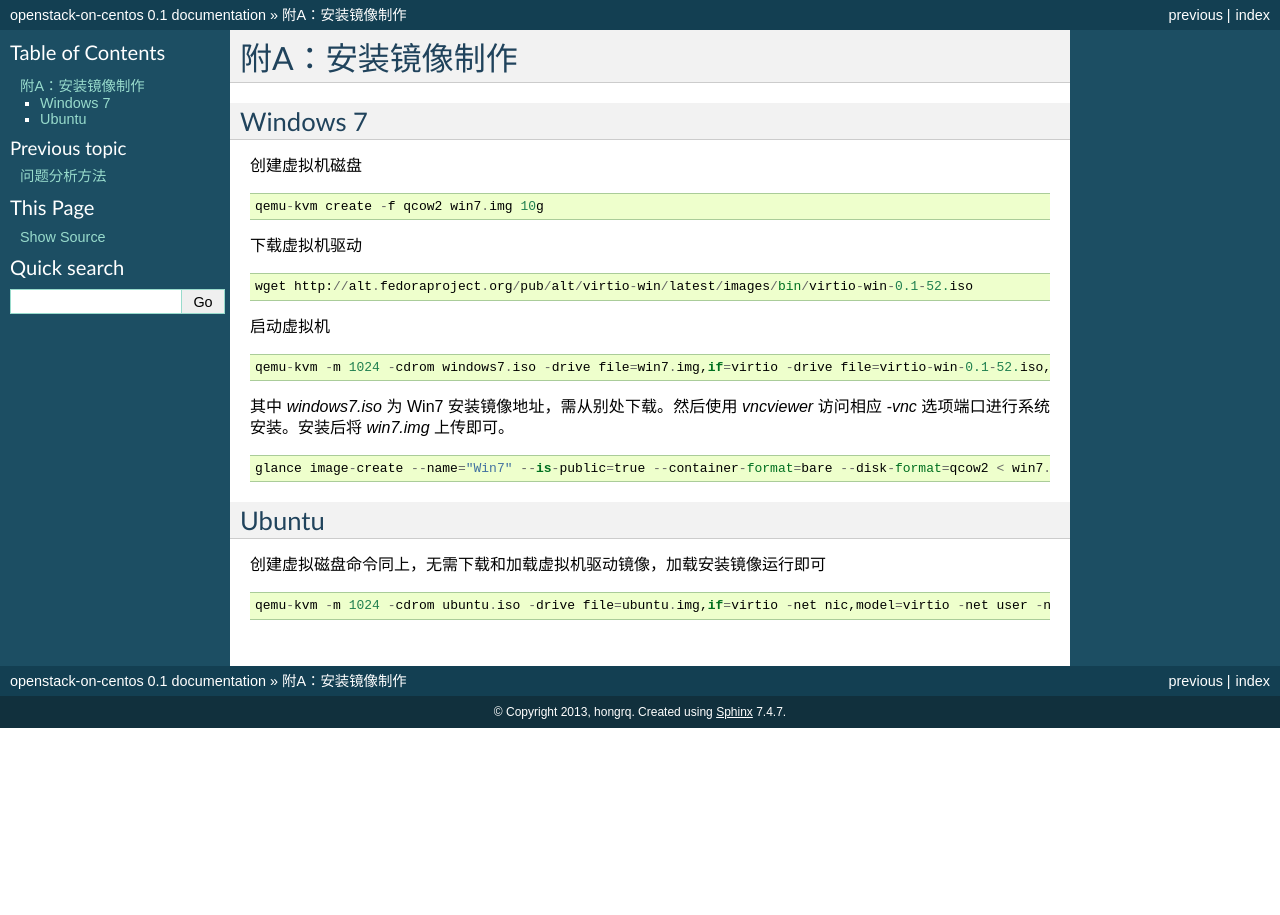
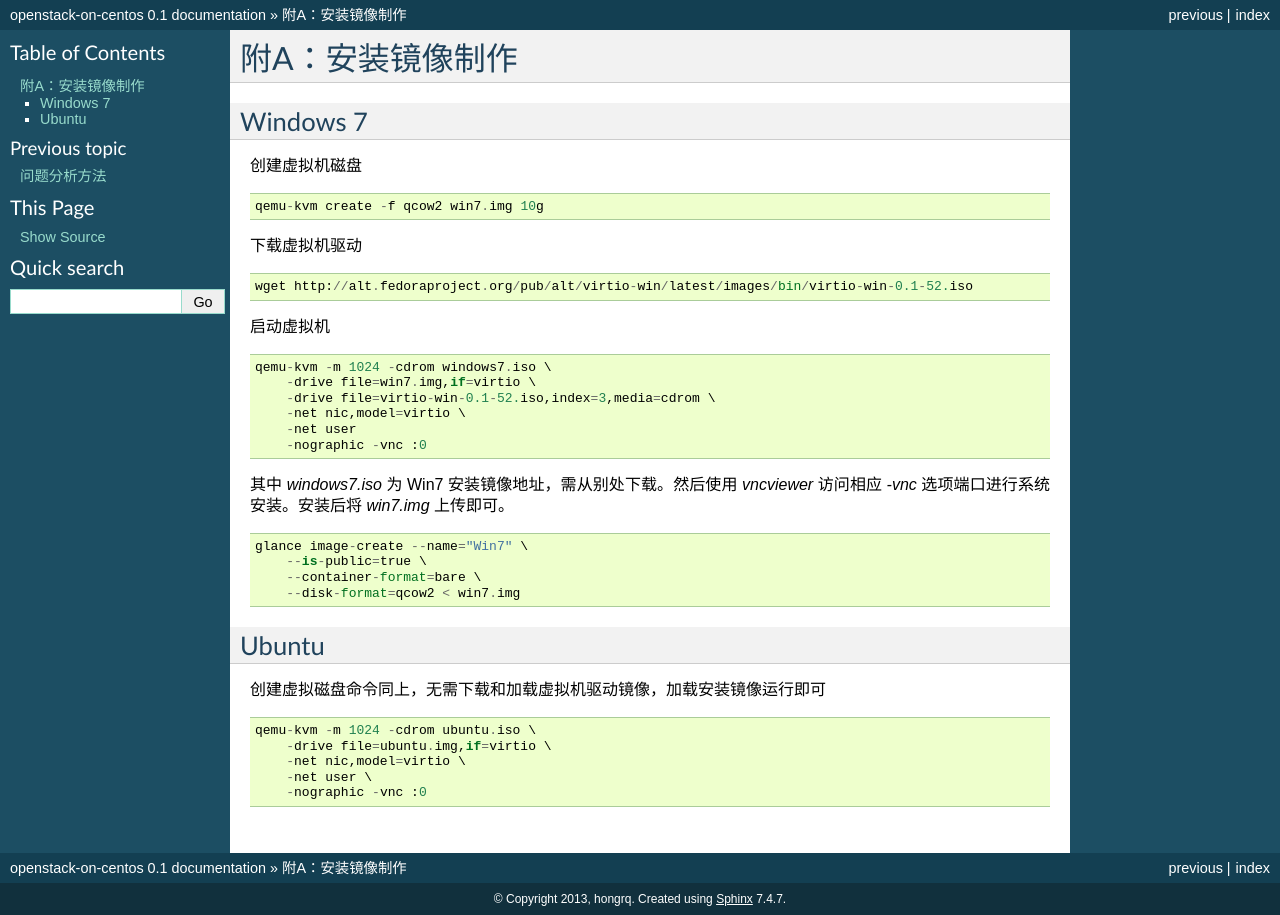
Before and after one commit to hongruiqi/openstack-on-centos6, a Sphinx documentation site: the page built from docs/image_make.rst, in a window 1280 px wide. Built offline with Sphinx 7.4.7, drawn with Linux system fonts in a browser that asks for light colours.

Commit message:
image_make.rst

```diff
--- a/docs/image_make.rst
+++ b/docs/image_make.rst
@@ -14,17 +14,29 @@ Windows 7
 
 启动虚拟机 ::
 
-    qemu-kvm -m 1024 -cdrom windows7.iso -drive file=win7.img,if=virtio -drive file=virtio-win-0.1-52.iso,index=3,media=cdrom -net nic,model=virtio -net user -nographic -vnc :0
+    qemu-kvm -m 1024 -cdrom windows7.iso \
+        -drive file=win7.img,if=virtio \
+        -drive file=virtio-win-0.1-52.iso,index=3,media=cdrom \
+        -net nic,model=virtio \
+        -net user
+        -nographic -vnc :0
 
 其中 `windows7.iso` 为 Win7 安装镜像地址，需从别处下载。然后使用 `vncviewer` 访问相应 `-vnc` 选项端口进行系统安装。安装后将 `win7.img` 上传即可。
 
 ::
 
-    glance image-create --name="Win7" --is-public=true --container-format=bare --disk-format=qcow2 < win7.img
+    glance image-create --name="Win7" \
+        --is-public=true \
+        --container-format=bare \
+        --disk-format=qcow2 < win7.img
 
 Ubuntu
 ----------
 
 创建虚拟磁盘命令同上，无需下载和加载虚拟机驱动镜像，加载安装镜像运行即可 ::
 
-    qemu-kvm -m 1024 -cdrom ubuntu.iso -drive file=ubuntu.img,if=virtio -net nic,model=virtio -net user -nographic -vnc :0
+    qemu-kvm -m 1024 -cdrom ubuntu.iso \
+        -drive file=ubuntu.img,if=virtio \
+        -net nic,model=virtio \
+        -net user \
+        -nographic -vnc :0
```
